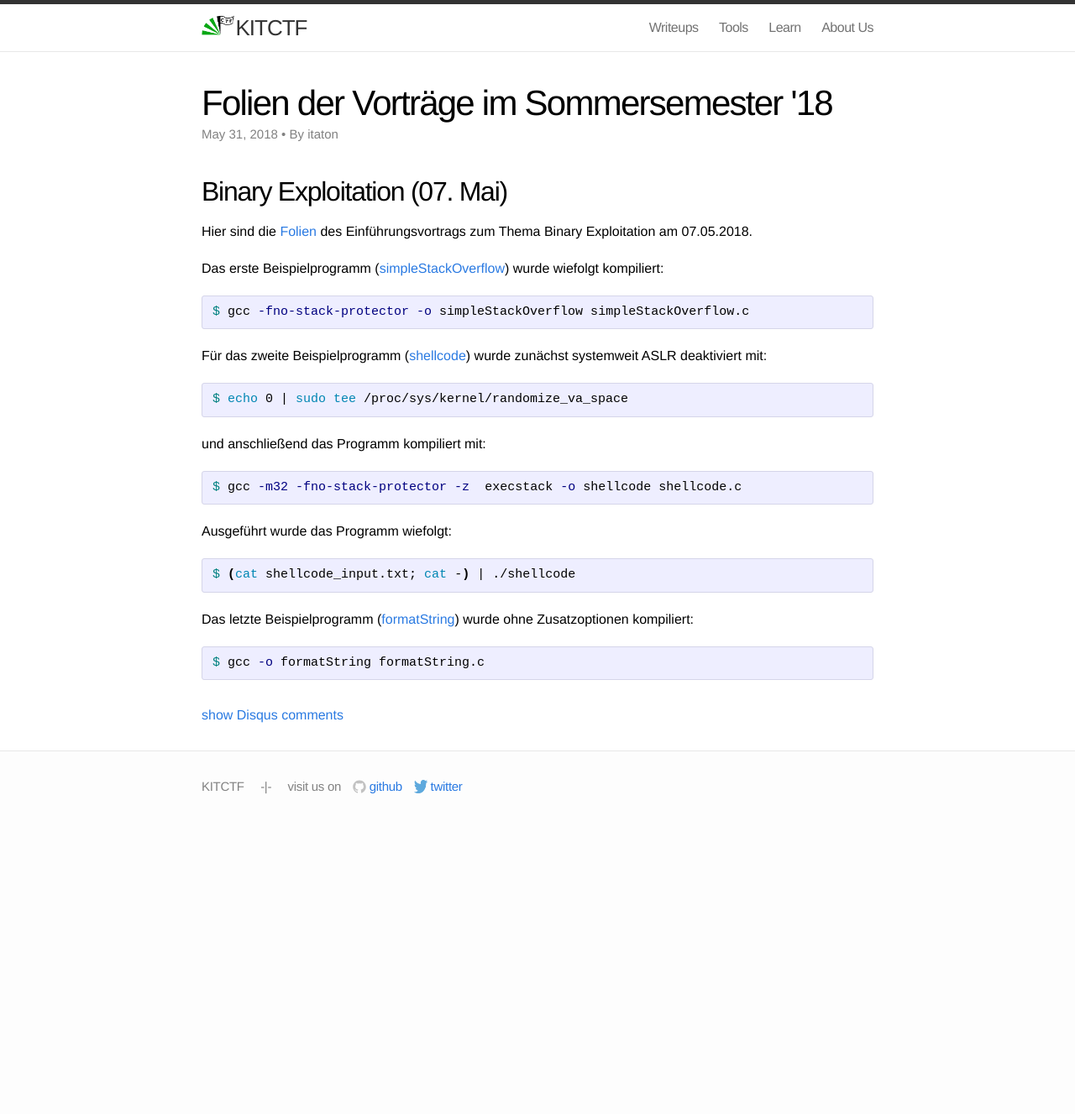
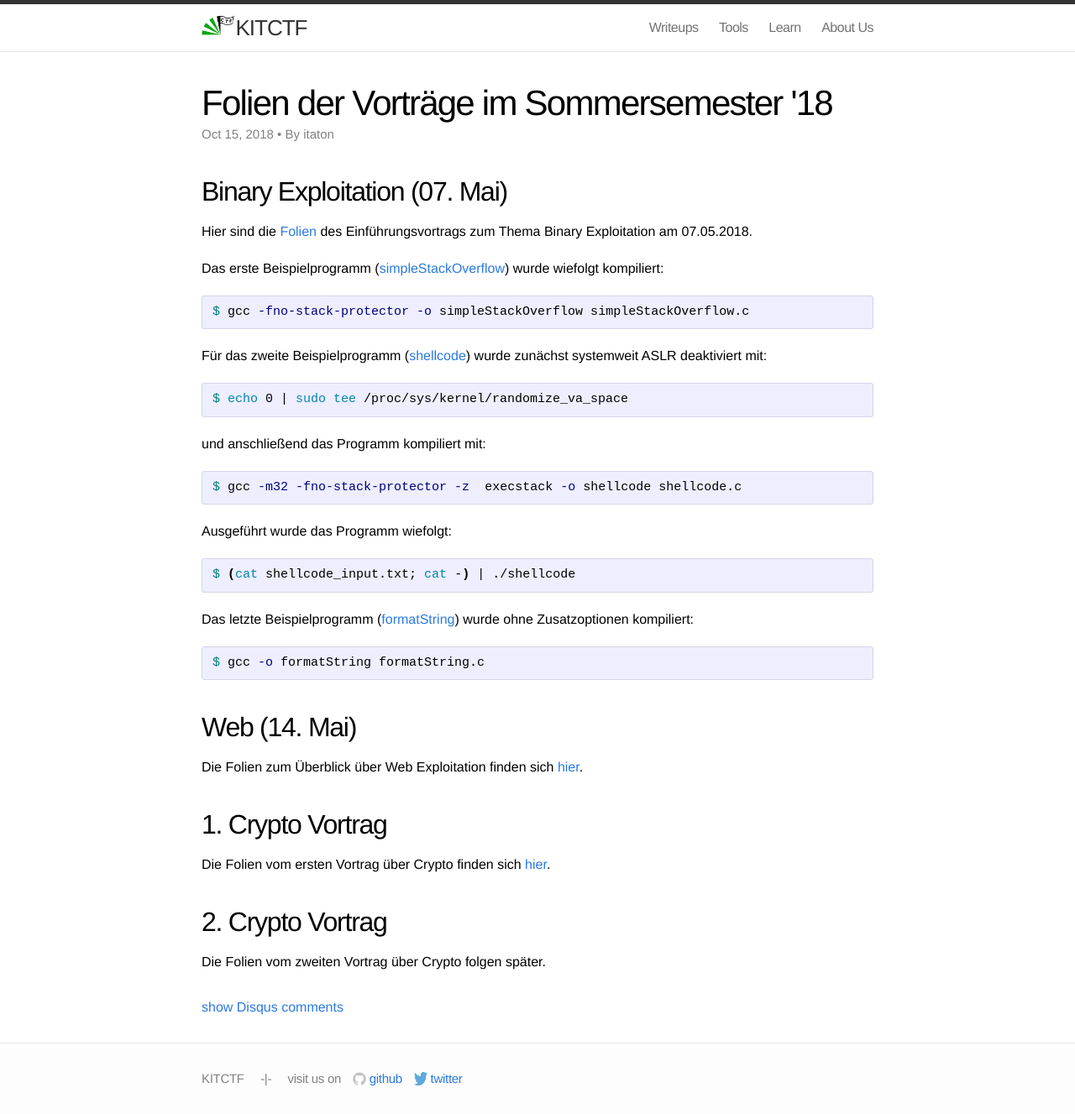
Before and after one commit to kitctf/www, a Jekyll site: the page built from _posts/2018-10-15-slides-presentations.md, in a window 1280 px wide. Shown: the whole page at 84% size. Built offline with Jekyll 4.4.1, drawn with Linux system fonts in a browser that asks for light colours; before the commit the page ends 979 px from its top, so only the background shows below that.

Commit message:
added other presentation and fixed date

```diff
--- a/_posts/2018-05-31-slides-presentations.md
+++ b/_posts/2018-10-15-slides-presentations.md
@@ -37,3 +37,14 @@ Das letzte Beispielprogramm ([formatString]({{ "/files/introduction_binary/forma
 {% highlight bash %}
 $ gcc -o formatString formatString.c
 {% endhighlight %}
+
+
+## Web (14. Mai)
+Die Folien zum Überblick über Web Exploitation finden sich [hier]({{ "/files/Vortrag_Web.pdf" | absolute_url }}).
+
+
+## 1. Crypto Vortrag
+Die Folien vom ersten Vortrag über Crypto finden sich [hier]({{ "/files/Crypto.pdf" | absolute_url }}).
+
+## 2. Crypto Vortrag
+Die Folien vom zweiten Vortrag über Crypto folgen später.
```
Also changed, not shown: 2 other files.
